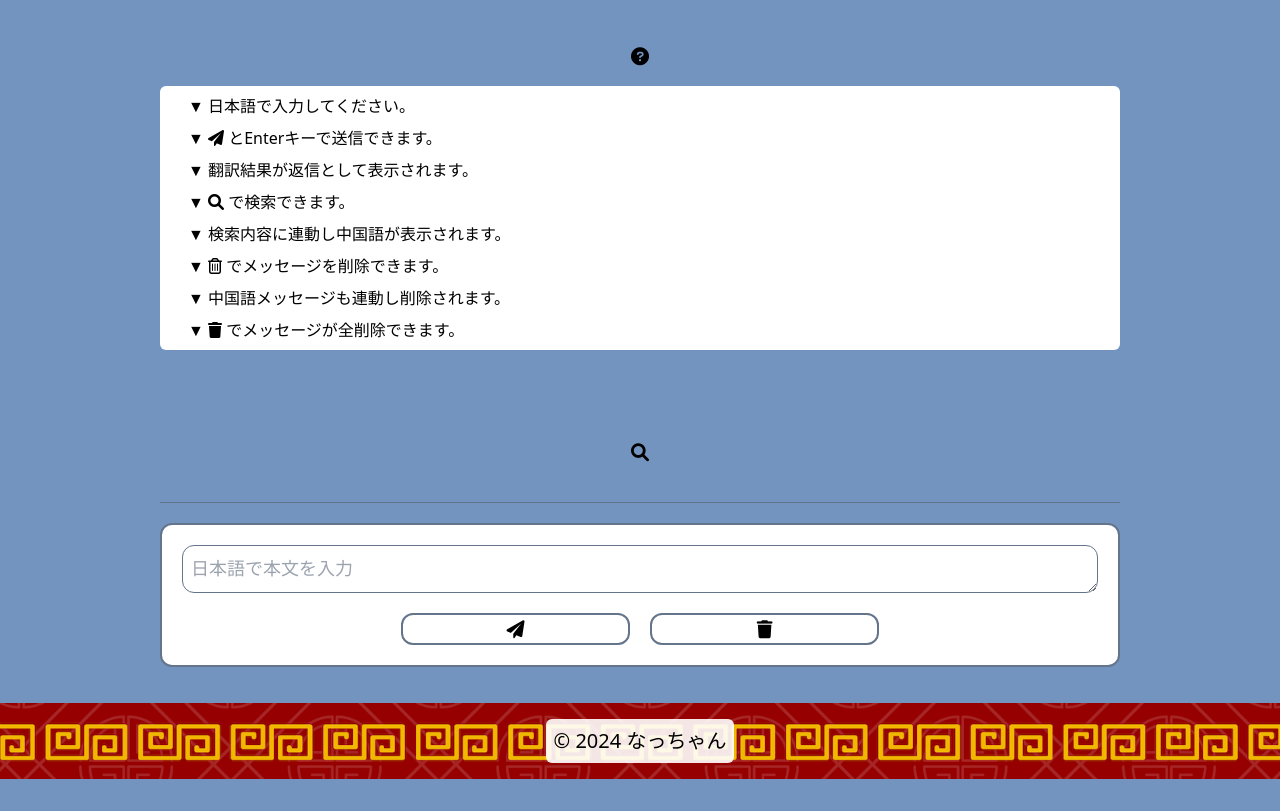
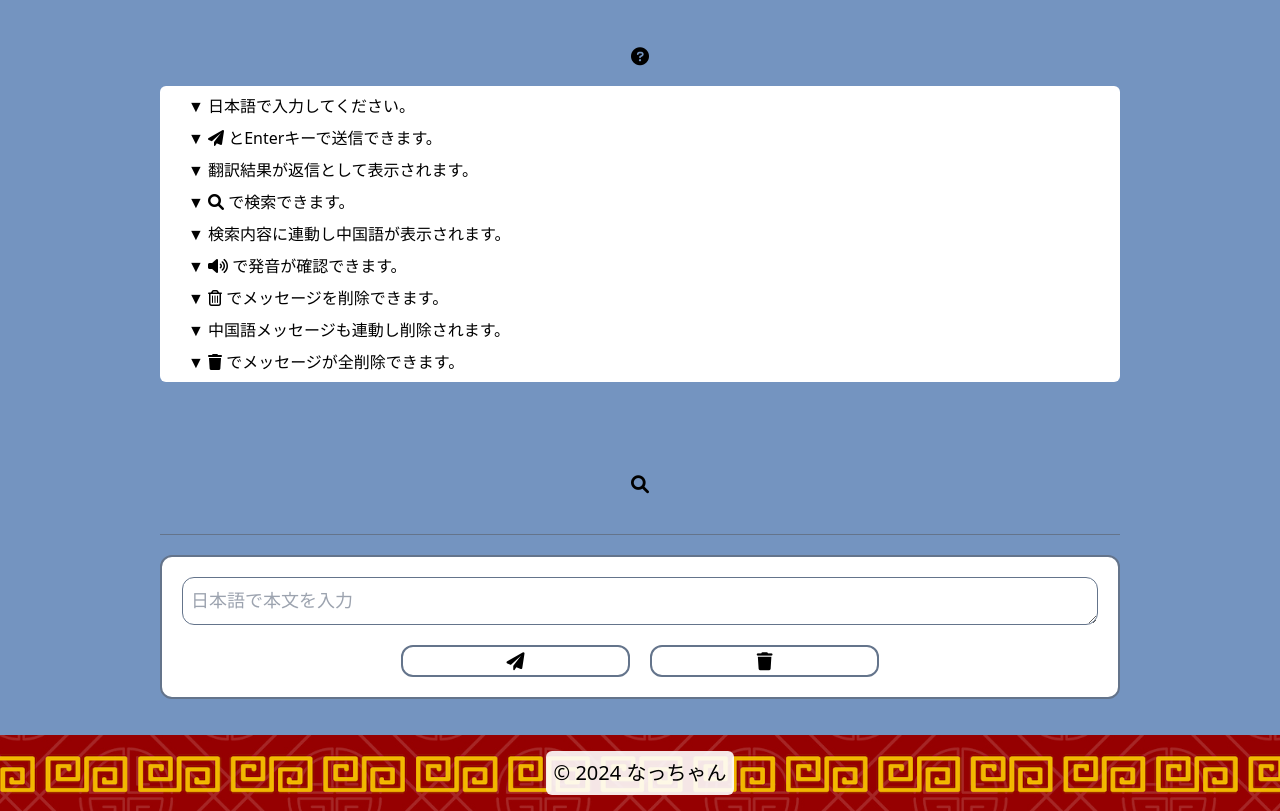
Before and after one commit to 723kb/kadai04_chat, a website with bundled scripts: page index.html in a window 1280 px wide. Both pictures are taken after a click on the button 640 px from the left and 142 px from the top of the page. Shown: the part 86-897 px from the top of the page. Before the commit the page ends 865 px from the top, so only its background shows below. Built offline with nearby package versions, Linux system fonts and the light colour scheme; no server answers.

Commit message:
index.html　説明文追加

```diff
--- a/index.html
+++ b/index.html
@@ -34,6 +34,7 @@
       <p class="m-2">▼ 翻訳結果が返信として表示されます。</p>
       <p class="m-2">▼ <i class="fas fa-search"></i> で検索できます。</p>
       <p class="m-2">▼ 検索内容に連動し中国語が表示されます。</p>
+      <p class="m-2">▼ <i class="fa fa-volume-up"></i> で発音が確認できます。</p>
       <p class="m-2">▼ <i class="fa-regular fa-trash-can"></i> でメッセージを削除できます。</p>
       <p class="m-2">▼ 中国語メッセージも連動し削除されます。</p>
       <p class="m-2">▼ <i class="fas fa-trash"></i> でメッセージが全削除できます。</p>
```
